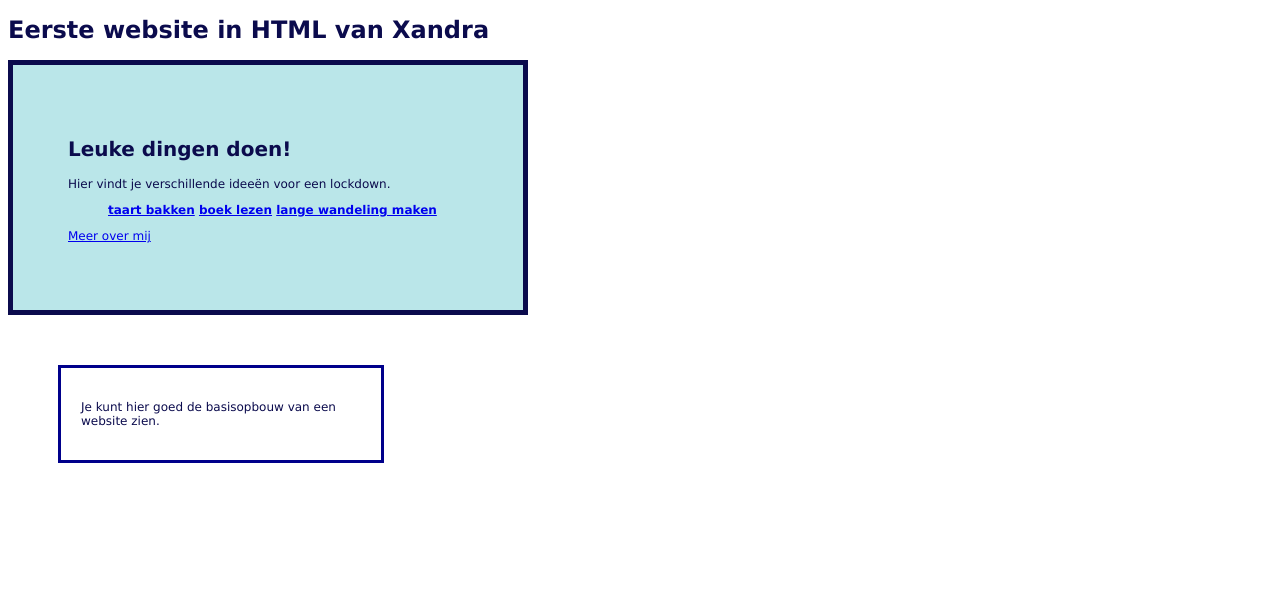
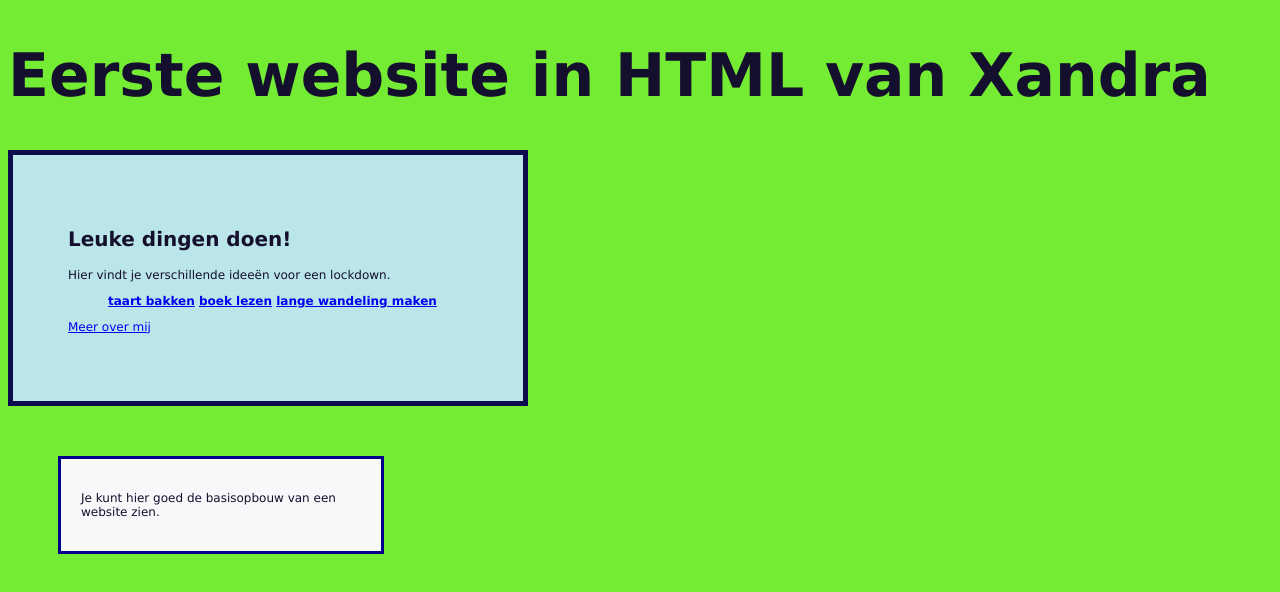
Before and after one commit to xanwei/CSSopdrachtenWinc, a plain HTML site: page index.html in a window 1280 px wide. Drawn offline with Linux system fonts and the light colour scheme.

Commit message:
Add files via upload

```diff
--- a/styles.css
+++ b/styles.css
@@ -1,7 +1,3 @@
-                            body {
-                                color: rgb(11, 11, 77);
-                            }
-
                                body font-face {
                                    font-family: Verdana, Geneva, Tahoma, sans-serif;
                                    font-size: 10 px;
@@ -68,6 +64,7 @@
 
                                footer,
                                .black-border {
+                                   background-color: rgb(246, 248, 250);
                                    border: 3px solid darkblue;
                                    width: 280px;
                                    padding: 20px;
@@ -77,3 +74,63 @@
                                    font-weight: lighter;
                                    font-style: normal;
                                }
+
+                               @media (min-width: 320px) {
+                                   body {
+                                       background-color: rgb(0, 128, 0);
+                                       color: rgb(19, 5, 82);
+                                   }
+                               }
+
+                               @media (min-width: 768px) {
+                                   body {
+                                       background-color: rgb(72, 192, 16);
+                                       color: rgb(66, 10, 139);
+                                   }
+                               }
+
+                               @media (min-width: 1024px) {
+                                   body {
+                                       background-color: rgb(116, 236, 51);
+                                       color: rgb(21, 15, 46);
+                                   }
+                               }
+                               /* Dit grijze blok is een stuk code dat je kan copy pasten in een CSS bestand
+   * en kan aanroepen in je HTML om te zien hoe het eruit gaat zien.
+   * Je kunt het ook alleen doorlezen als je het direct begrijpt.
+   * /
+  /* Hiermee wordt de grootte van h1 voor het eerst aangepast van de standaard
+   * browserstyle. */
+
+                               h1 {
+                                   font-size: 40px;
+                               }
+                               /* Nu komt de browser aan bij de eerste media query. Als het venster een
+ * minimale breedte van 768 pixels heeft wordt deze stijlspecificatie gelezen
+ * en uitgevoerd. Zo **niet**, dan worden ze **niet** gelezen en **niet** uitgevoerd. */
+
+                               @media (min-width: 768px) {
+                                   h1 {
+                                       font-size: 50px;
+                                   }
+                               }
+                               /* De tweede media query. Hetzelfde geldt weer voor de minimal breedte, maar
+ * nu voor 320 pixels. Let op! Een breedte van 800 pixels voldoet aan de eerste
+ * media query, maar ook aan deze! Dat betekent dat de font-size van h1
+ * nogmaals wordt aangepast. */
+
+                               @media (min-width: 320px) {
+                                   h1 {
+                                       font-size: 20px;
+                                   }
+                               }
+                               /* Als we nu hieronder _nog een keer_ het formaat van h1 aanpassen voert de browser dat
+ * netjes als laatste uit en wordt al ons werk van hierboven overgeschreven, ongeacht de
+ * grootte van het browservenster. */
+
+                               h1 {
+                                   font-size: 60px;
+                               }
+                               /* Conclusie: de volgorde van je CSS maakt uit. Kijk goed naar je media
+ * queries en redeneer over wat je verwacht aan te treffen op basis van hoe
+ * de browser je code gaat lezen -- van boven naar beneden! */
```
Lines whose indentation alone changed are shown as unchanged.
